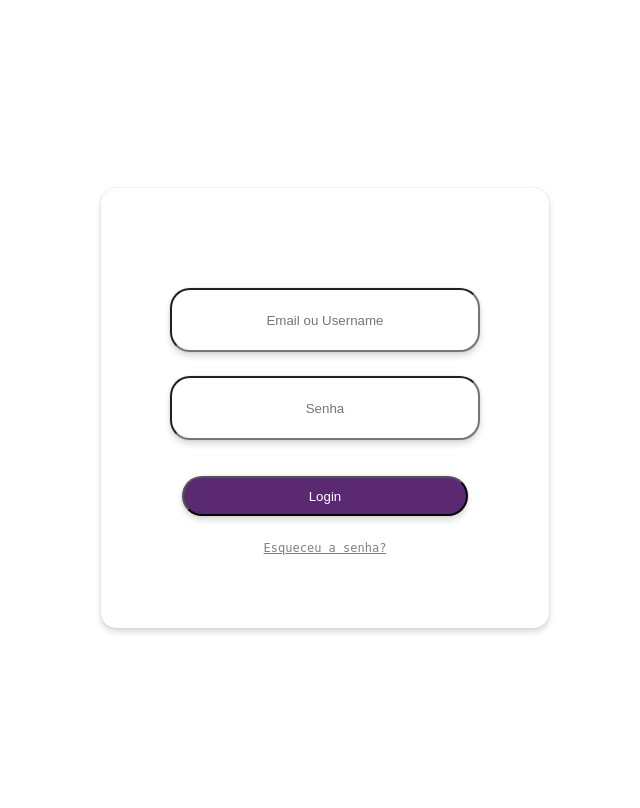
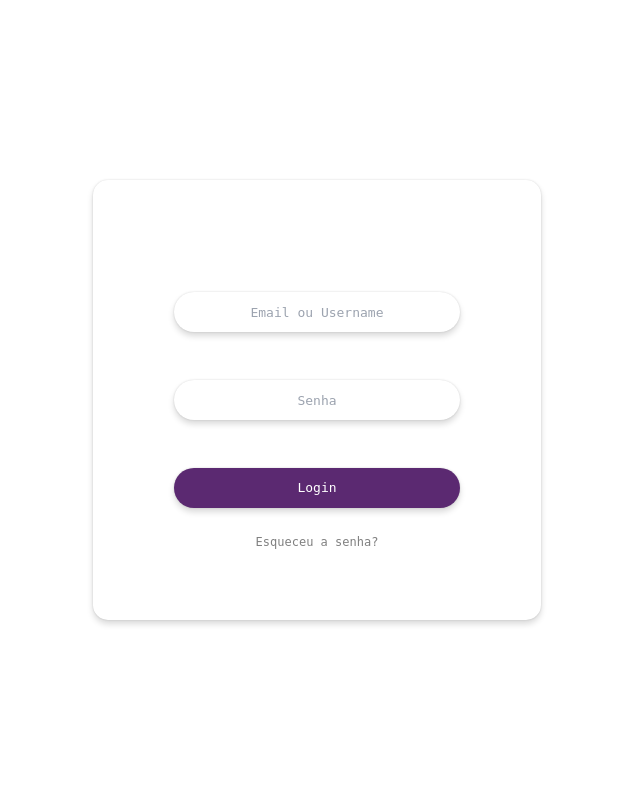
Before and after one commit to gabrielsalvi/rhine, a PHP site: page /login.php in a window 1280 px wide. Shown: the whole page, without its empty margins (323-963 px from the left). After the commit the page ends 625 px from the top, so only its background shows below. Run offline with PHP 8.4, Linux system fonts and the light colour scheme.

Commit message:
style: add new css rules to improve the layouts of the pages

```diff
--- a/web/public/css/form.css
+++ b/web/public/css/form.css
@@ -19,11 +19,10 @@ form label {
     justify-self: start;
 }
 
-form input, select {
-    width: 70%;
-    height: 40px;
-    text-align: center;
+form input, textarea, select {
     padding: 10px;
+    font-family:inherit;
+    font-size:100%;
     border-radius: 20px;
     box-shadow: 0px 4px 6px rgba(0,0,0,0.15),0px 0px 2px rgba(0,0,0,0.15) !important;
 }
@@ -34,7 +33,7 @@ form input[type=button], form input[type=submit], select {
 
 form input[type=submit] {
     background-color: var(--purple-300);
-    color: white;
+    color: #fff;
     transition: 0.3s;
 }
 
--- a/web/public/css/login.css
+++ b/web/public/css/login.css
@@ -6,6 +6,12 @@ form#login-form {
     grid-template-rows: repeat(5, 1fr);
     align-items: center;
     justify-items: center;
+}
+
+form#login-form input, select {
+    width: 70%;
+    height: 40px;
+    text-align: center;
 }
 
 form#login-form input[name=email] {
@@ -33,9 +39,10 @@ form#login-form .forgot-password a {
     display:inline-block;
     font-size: 12px;
     color: gray;
+    text-decoration: none;
 }
 
-.forgot-password a:hover {
+form#login-form .forgot-password a:hover {
     text-decoration: underline;
     cursor: pointer;
 }
--- a/web/public/css/main.css
+++ b/web/public/css/main.css
@@ -1,5 +1,4 @@
 :root {
-
     /* Scheme of Colors */
     --purple-100: #9974AA;
     --purple-200: #794A8D;
@@ -11,14 +10,30 @@
     font-size: 18px;
 }
 
-*, *before, *after {
+* {
     box-sizing: border-box;
     margin: 0;
     padding: 0;
     outline: 0;
+    line-height: 1.5;
 }
 
 html, body {
     width: 100%;
     height: 100%;
 }
+
+input, textarea, select {
+    font-size: 100%;
+    border: none;
+}
+
+input::placeholder, textarea::placeholder {
+    opacity: 1;
+    color: #9ca3af;
+}
+
+a {
+    color: inherit;
+    text-decoration: none;
+}
```
